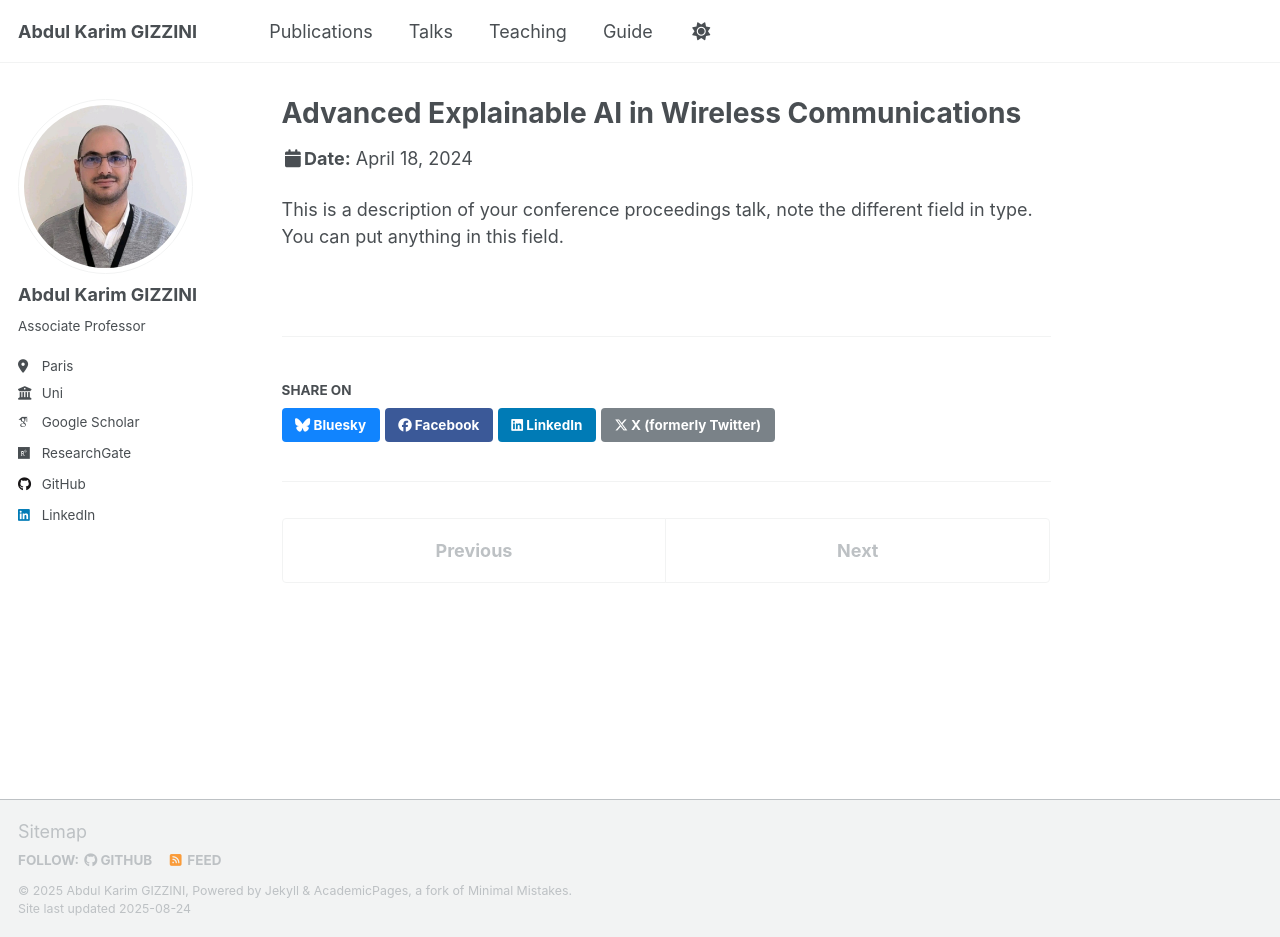
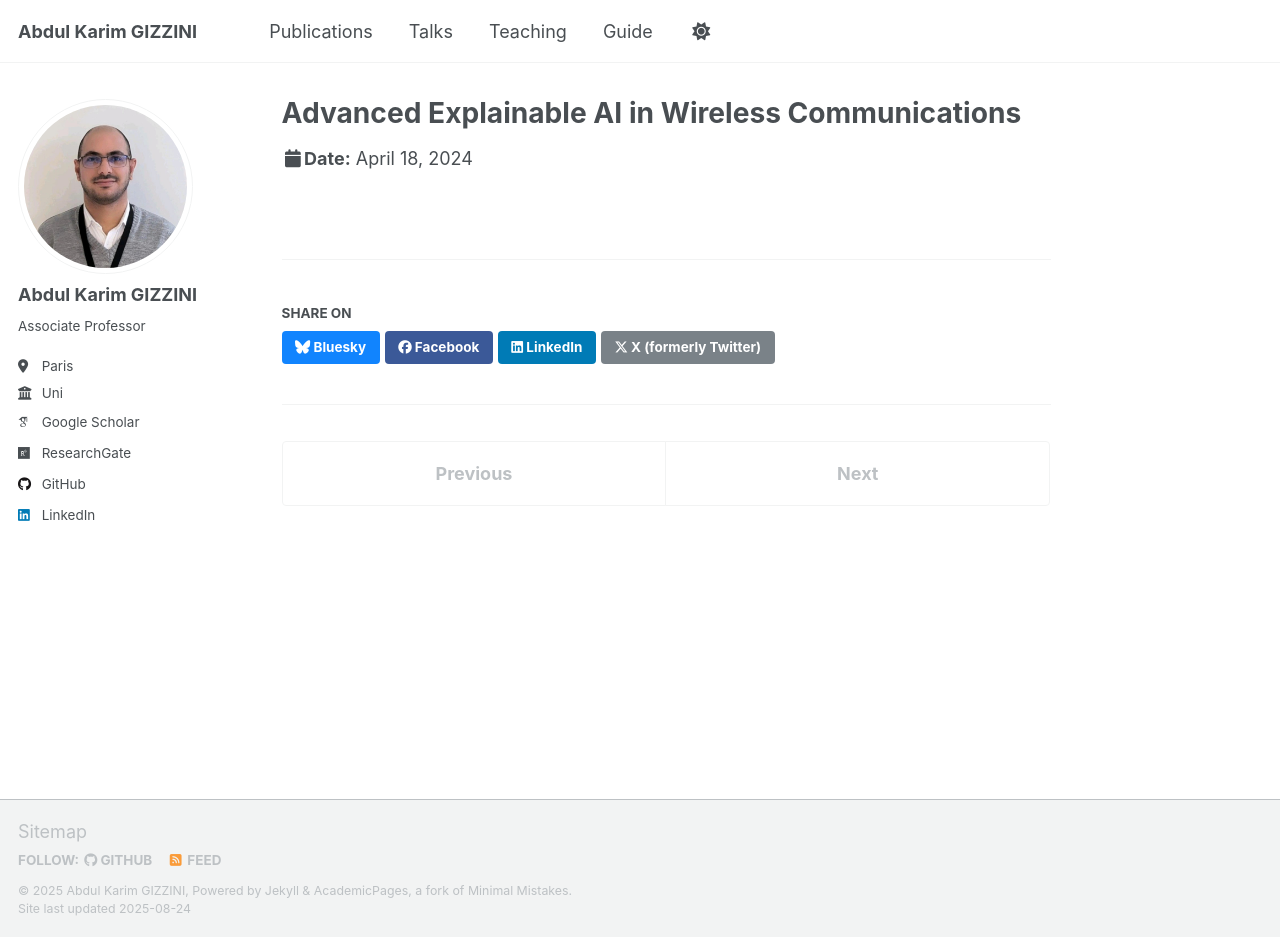
Before and after one commit to abdulkarimgizzini/abdulkarimgizzini-website, a Jekyll site: the page built from _talks/T6.md, in a window 1280 px wide and 937 px high. Built offline with Jekyll 4.4.1, drawn with Linux system fonts in a browser that asks for light colours; some web fonts are replaced; a script that is not in the unit is left out.

Commit message:
Update T6.md

```diff
--- a/_talks/T6.md
+++ b/_talks/T6.md
@@ -8,4 +8,4 @@
 location: "Evry, France"
 ---
 
-This is a description of your conference proceedings talk, note the different field in type. You can put anything in this field.
+[//]: # This is a description of your conference proceedings talk, note the different field in type. You can put anything in this field.
```
